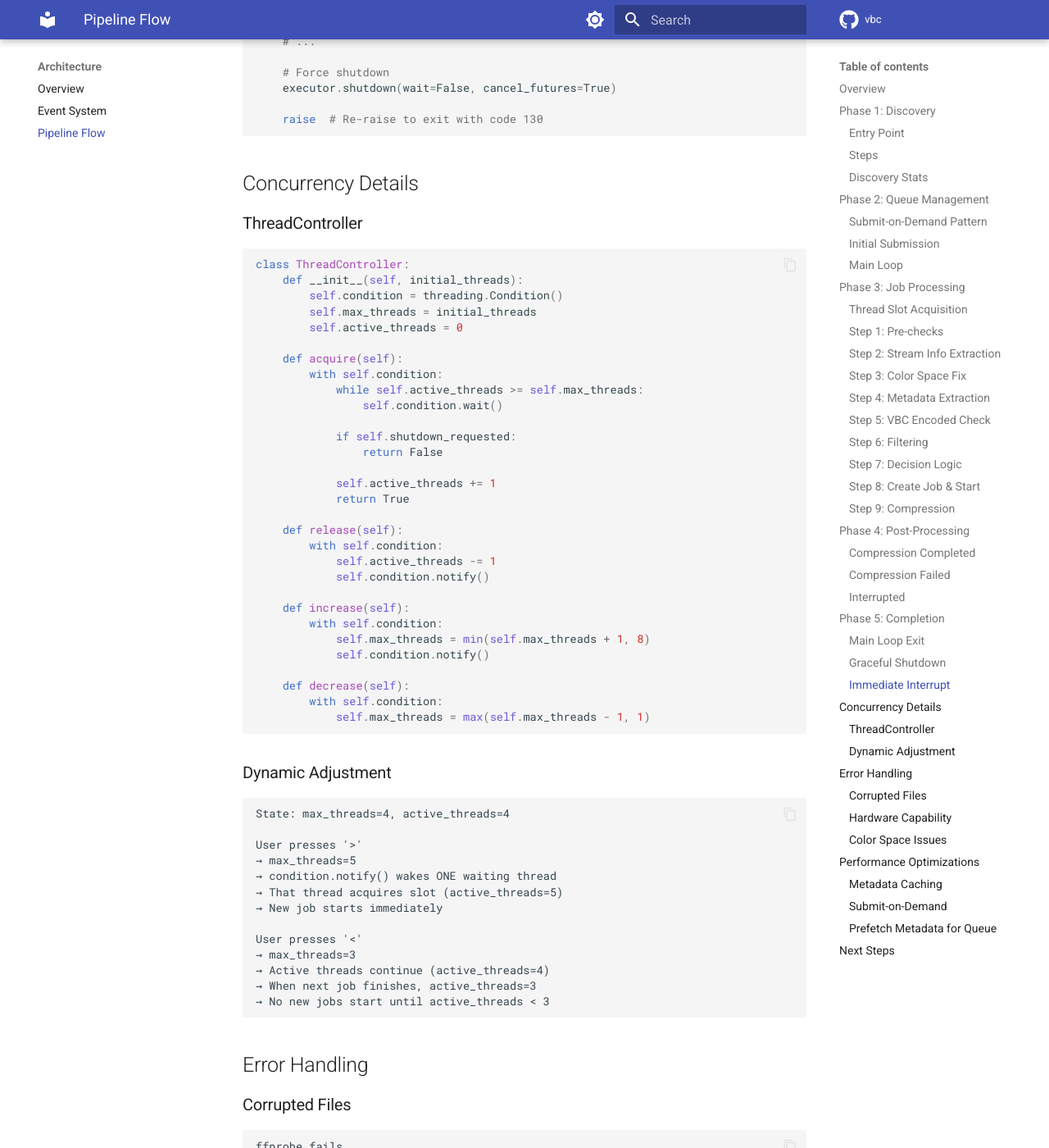
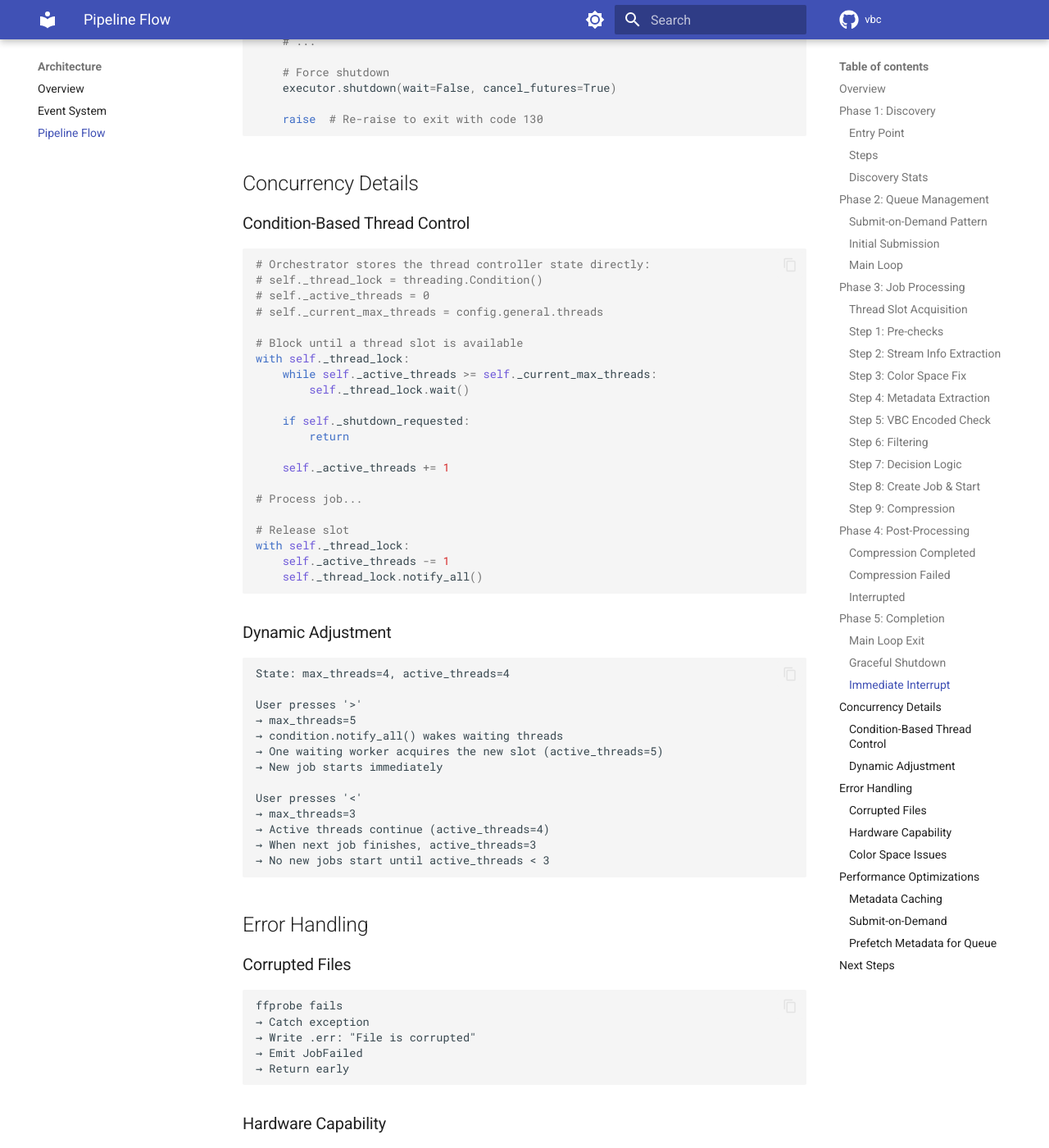
Before and after one commit to hipotures/vbc, an MkDocs documentation site: the page built from docs/architecture/pipeline.md, in a window 1280 px wide and 1400 px high, scrolled down 7740 px. Shown: the whole window at 82% size. Built offline with MkDocs 1.6.1 and Material for MkDocs 9.7.7, drawn with Linux system fonts in a browser that asks for light colours; comment, search, counter and statistics services are not loaded.

Commit message:
docs: fix critical pipeline examples

````diff
--- a/docs/api/pipeline.md
+++ b/docs/api/pipeline.md
@@ -188,12 +188,12 @@ def _process_file(video_file: VideoFile, input_dir: Path):
     else:
         # Write .err file
         err_path.write_text(job.error_message)
-        bus.publish(JobFailed(job=job))
+        bus.publish(JobFailed(job=job, error_message=job.error_message or "Unknown error"))
 ```
 
 ## Concurrency Control
 
-### ThreadController Pattern
+### Condition-Based Thread Control
 
 ```python
 # Block until thread slot available
--- a/docs/architecture/pipeline.md
+++ b/docs/architecture/pipeline.md
@@ -198,7 +198,7 @@ video_file.metadata = _get_metadata(video_file, stream_info)
 # Check if file was already encoded by VBC (to prevent re-encoding)
 if metadata.vbc_encoded:
     # Increment skipped_vbc_count
-    bus.publish(JobFailed(job=..., error_message="File already encoded by VBC", status=SKIPPED))
+    bus.publish(JobFailed(job=job, error_message="File already encoded by VBC"))
     return
 ```
 
@@ -382,39 +382,30 @@ except KeyboardInterrupt:
 
 ## Concurrency Details
 
-### ThreadController
+### Condition-Based Thread Control
 
 ```python
-class ThreadController:
-    def __init__(self, initial_threads):
-        self.condition = threading.Condition()
-        self.max_threads = initial_threads
-        self.active_threads = 0
+# Orchestrator stores the thread controller state directly:
+# self._thread_lock = threading.Condition()
+# self._active_threads = 0
+# self._current_max_threads = config.general.threads
 
-    def acquire(self):
-        with self.condition:
-            while self.active_threads >= self.max_threads:
-                self.condition.wait()
+# Block until a thread slot is available
+with self._thread_lock:
+    while self._active_threads >= self._current_max_threads:
+        self._thread_lock.wait()
 
-            if self.shutdown_requested:
-                return False
+    if self._shutdown_requested:
+        return
 
-            self.active_threads += 1
-            return True
+    self._active_threads += 1
 
-    def release(self):
-        with self.condition:
-            self.active_threads -= 1
-            self.condition.notify()
+# Process job...
 
-    def increase(self):
-        with self.condition:
-            self.max_threads = min(self.max_threads + 1, 8)
-            self.condition.notify()
-
-    def decrease(self):
-        with self.condition:
-            self.max_threads = max(self.max_threads - 1, 1)
+# Release slot
+with self._thread_lock:
+    self._active_threads -= 1
+    self._thread_lock.notify_all()
 ```
 
 ### Dynamic Adjustment
@@ -424,8 +415,8 @@ State: max_threads=4, active_threads=4
 
 User presses '>'
 → max_threads=5
-→ condition.notify() wakes ONE waiting thread
-→ That thread acquires slot (active_threads=5)
+→ condition.notify_all() wakes waiting threads
+→ One waiting worker acquires the new slot (active_threads=5)
 → New job starts immediately
 
 User presses '<'
````
